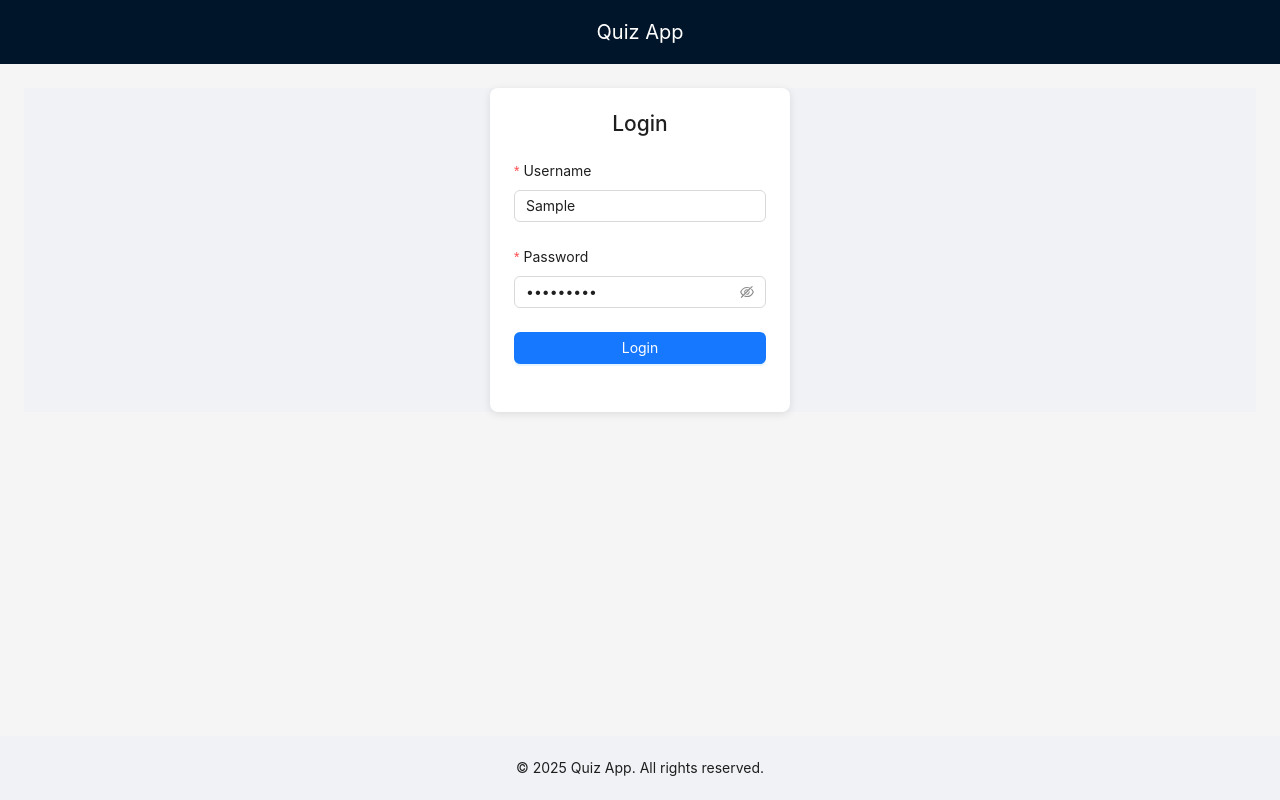
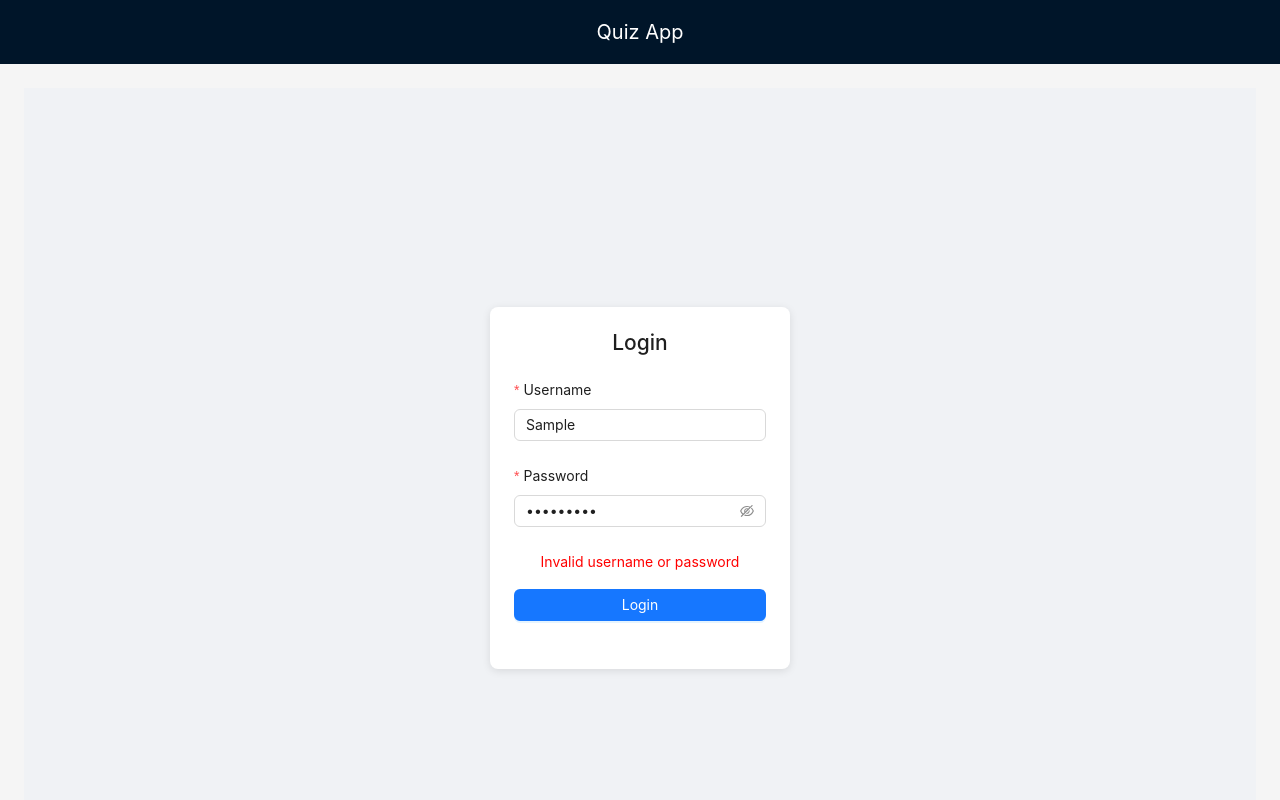
Before and after one commit to NeyamulOmy/quiz-app, a Next.js app: page /login in a window 1280 px wide. Both pictures are taken after typing "Sample", "Sample123" into the empty fields and a click on the button "Login". Built offline with nearby package versions, Linux system fonts and the light colour scheme.

Commit message:
login and log out implemented

```diff
--- a/src/app/login/page.tsx
+++ b/src/app/login/page.tsx
@@ -1,18 +1,29 @@
 "use client";
 
 import { Form, Input, Button } from "antd";
-import { useState } from "react";
+import { useState, useEffect } from "react";
+import { useRouter } from "next/navigation"; // Import useRouter for navigation
+import useUserStore from "@/store/store"; // Import the Zustand store
 
 export default function LoginPage() {
+  const login = useUserStore((state) => state.login); // Zustand login action
+  const error = useUserStore((state) => state.error); // Zustand error state
+  const isLoggedIn = useUserStore((state) => state.isLoggedIn); // Zustand login state
   const [loading, setLoading] = useState(false);
+  const router = useRouter(); // Initialize the router
 
   const handleSubmit = (values: { username: string; password: string }) => {
     setLoading(true);
-    console.log("Username:", values.username);
-    console.log("Password:", values.password);
-    // Add your login logic here
+    login(values.username, values.password); // Call Zustand's login action
     setTimeout(() => setLoading(false), 1000); // Simulate a network request
   };
+
+  // Redirect to home page when logged in
+  useEffect(() => {
+    if (isLoggedIn) {
+      router.push("/"); // Redirect to the home page
+    }
+  }, [isLoggedIn, router]); // Run this effect when isLoggedIn changes
 
   return (
     <div
@@ -20,8 +31,8 @@ export default function LoginPage() {
         display: "flex",
         justifyContent: "center",
         alignItems: "center",
-        // minHeight: "100vh", // Ensures it takes the full viewport height
-        margin: 0, // Removes any default margin
+        minHeight: "100vh",
+        margin: 0,
         backgroundColor: "#f0f2f5",
       }}
     >
@@ -57,6 +68,12 @@ export default function LoginPage() {
             <Input.Password placeholder="Enter your password" />
           </Form.Item>
 
+          {error && (
+            <div style={{ color: "red", marginBottom: 16, textAlign: "center" }}>
+              {error}
+            </div>
+          )}
+
           <Form.Item>
             <Button
               type="primary"
--- a/src/components/LayoutDesign.tsx
+++ b/src/components/LayoutDesign.tsx
@@ -1,22 +1,62 @@
 "use client";
 
-import { Layout } from "antd";
+import { Layout, Button, Space } from "antd";
 import React from "react";
+import { useRouter } from "next/navigation"; // Import useRouter for navigation
+import useUserStore from "@/store/store"; // Import Zustand store
 
 const { Header, Footer, Content } = Layout;
 
 export default function LayoutDesign({ children }: { children: React.ReactNode }) {
+  const user = useUserStore((state) => state.user); // Get the logged-in user
+  const isLoggedIn = useUserStore((state) => state.isLoggedIn); // Check if the user is logged in
+  const logout = useUserStore((state) => state.logout); // Logout action from Zustand store
+  const router = useRouter(); // Initialize the router
+
   return (
     <Layout style={{ minHeight: "100vh" }}>
       {/* Header */}
-      <Header style={{ backgroundColor: "#001529", color: "#fff", textAlign: "center", fontSize: "20px" }}>
-        Quiz App
+      <Header
+        style={{
+          backgroundColor: "#001529",
+          color: "#fff",
+          display: "flex",
+          justifyContent: "space-between",
+          alignItems: "center",
+          padding: "0 16px",
+        }}
+      >
+        {/* Centered Title */}
+        <div style={{ flex: 1, textAlign: "center", fontSize: "20px", color: "#fff" }}>
+          Quiz App
+        </div>
+
+        {/* Conditional Buttons */}
+        <Space style={{ marginLeft: "auto" }}>
+          {isLoggedIn && user?.role === "admin" && (
+            <Button
+              type="primary"
+              onClick={() => router.push("/questions")} // Navigate to /questions
+            >
+              Questions
+            </Button>
+          )}
+          {isLoggedIn && (
+            <Button
+              type="default"
+              onClick={() => {
+                logout(); // Call the logout action
+                router.push("/login"); // Redirect to the login page
+              }}
+            >
+              Logout
+            </Button>
+          )}
+        </Space>
       </Header>
 
       {/* Content */}
-      <Content style={{ padding: "24px" }}>
-        {children}
-      </Content>
+      <Content style={{ padding: "24px" }}>{children}</Content>
 
       {/* Footer */}
       <Footer style={{ textAlign: "center", backgroundColor: "#f0f2f5" }}>
--- a/src/store/store.ts
+++ b/src/store/store.ts
@@ -0,0 +1,54 @@
+import { create } from "zustand";
+
+interface User {
+  username: string;
+  password: string;
+  role: string;
+}
+
+interface UserState {
+  user: { username: string, role: string } | null;
+  isLoggedIn: boolean;
+  error: string | null;
+  login: (username: string, password: string) => void;
+  logout: () => void;
+}
+
+// Mock user credentials
+const mockUsers: User[] = [
+  { username: "admin", password: "admin", role: "admin" },
+  { username: "user", password: "user", role: "user" },
+];
+
+const useUserStore = create<UserState>((set) => ({
+  user: null,
+  isLoggedIn: false,
+  error: null,
+  login: (username, password) => {
+    const user = mockUsers.find(
+      (u) => u.username === username && u.password === password
+    );
+
+    if (user) {
+      set({
+        user: { username: user.username, role: user.role },
+        isLoggedIn: true,
+        error: null,
+      });
+    } else {
+      set({
+        user: null,
+        isLoggedIn: false,
+        error: "Invalid username or password",
+      });
+    }
+  },
+  logout: () =>
+    set({
+      user: null,
+      isLoggedIn: false,
+      error: null,
+    }),
+}));
+
+export default useUserStore;
```
Also changed, not shown: src/app/questions/page.tsx (+7 -0 lines).
